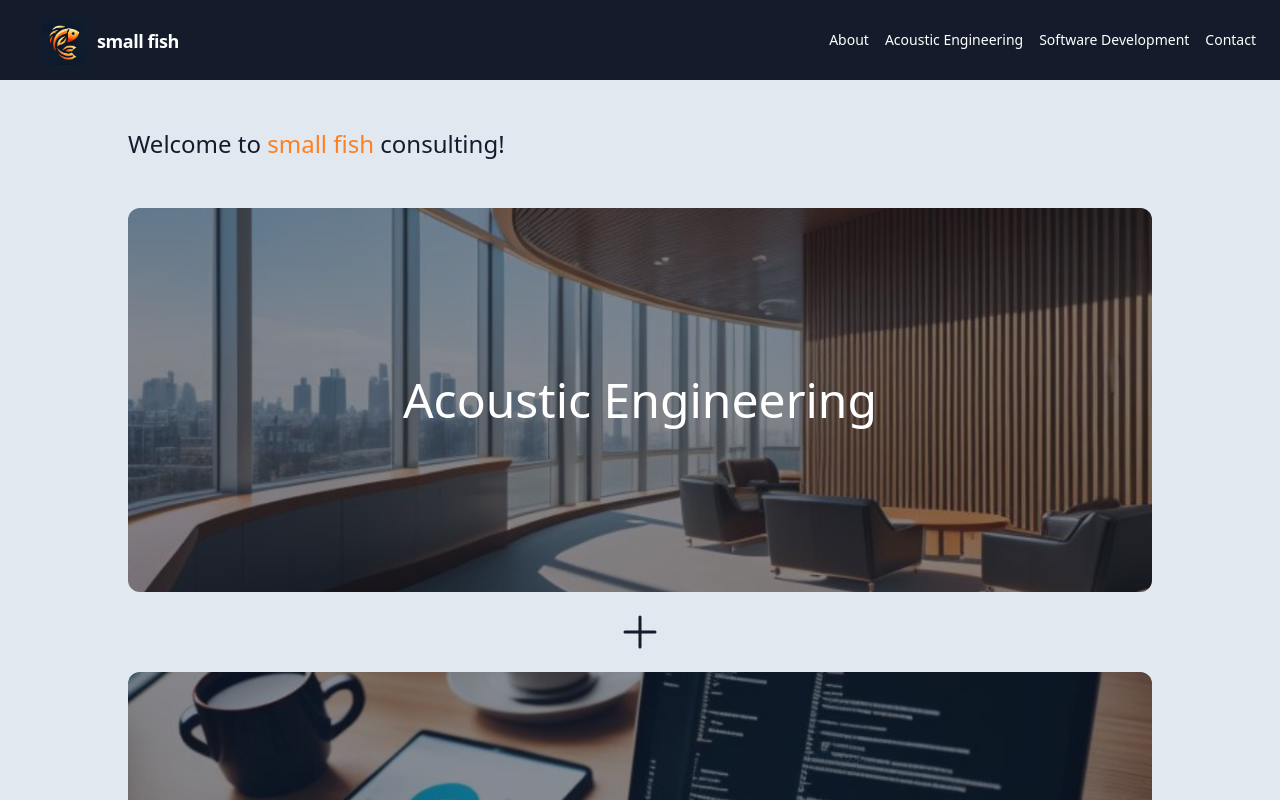
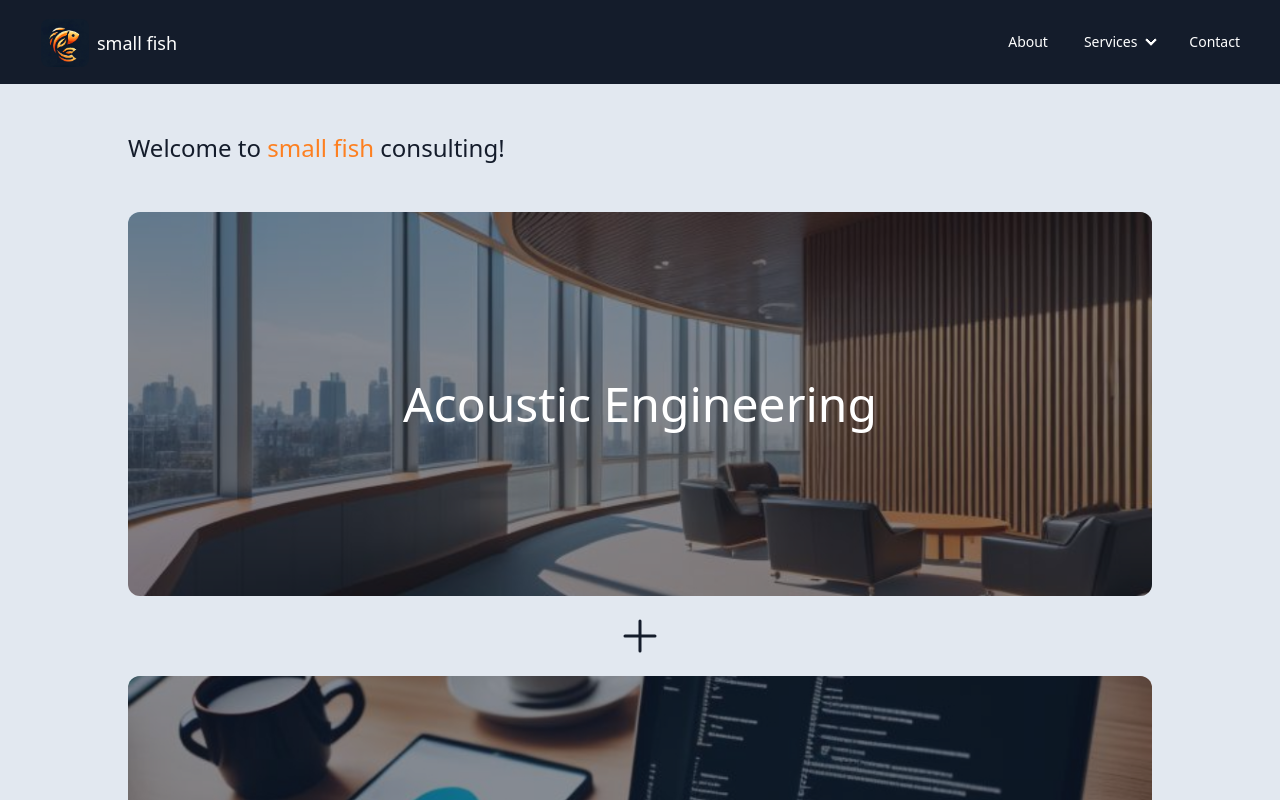
Before and after one commit to aaronzhao1229/small-fish, a React (Vite) app: page / in a window 1280 px wide. Shown: the top 800 px of the page. Built offline with nearby package versions, Linux system fonts and the light colour scheme.

Commit message:
adjust navbar

```diff
--- a/src/components/Diff.jsx
+++ b/src/components/Diff.jsx
@@ -1,11 +1,27 @@
+import { useNavigate } from 'react-router-dom'
 export default function Diff() {
+  const navigate = useNavigate()
   return (
     <div className="diff aspect-[16/9]">
-      <div className="diff-item-1">
-        <img alt="daisy" src="../mountaineering.jpg" />
+      <div
+        className="diff-item-1"
+        onClick={() => {
+          navigate('/software')
+        }}
+      >
+        <div className="bg-primary text-primary-content grid place-content-center text-7xl font-black">
+          Software Engineering
+        </div>
       </div>
-      <div className="diff-item-2">
-        <img alt="daisy" src="../tramping.jpg" />
+      <div
+        className="diff-item-2"
+        onClick={() => {
+          navigate('/acoustic')
+        }}
+      >
+        <div className="bg-base-200 grid place-content-center text-7xl font-black">
+          Acoustic Engineering
+        </div>
       </div>
       <div className="diff-resizer"></div>
     </div>
--- a/src/layout/Home.jsx
+++ b/src/layout/Home.jsx
@@ -1,6 +1,8 @@
 import { PlusIcon } from '@heroicons/react/24/solid'
 import { useNavigate } from 'react-router-dom'
+
 import BgImage from '../components/BgImage'
+import Diff from '../components/Diff'
 export default function Home() {
   const navigate = useNavigate()
 
@@ -30,6 +32,7 @@ export default function Home() {
           navigate('/software')
         }}
       />
+
     </div>
   )
 }
--- a/src/layout/Navbar1.jsx
+++ b/src/layout/Navbar1.jsx
@@ -1,4 +1,4 @@
-import { NavLink } from 'react-router-dom'
+import { NavLink, Link } from 'react-router-dom'
 import { useState } from 'react'
 export default function Navbar() {
   const [isOpen, setIsOpen] = useState(false)
@@ -15,13 +15,13 @@ export default function Navbar() {
               />
             </div>
           </div>
-          <p className="text-white text-lg tracking-tight">small fish</p>
+          <p className="text-white text-lg font-extralight">small fish</p>
         </NavLink>
       </div>
 
       <div className="block lg:hidden">
         <button
-          className="flex items-center px-3 py-2 border rounded text-white border-white hover:text-white hover:border-princeton-orange hover:text-princeton-orange"
+          className="flex items-center px-3 py-2 mr-2 border rounded text-white border-white hover:text-white hover:border-princeton-orange hover:text-princeton-orange"
           onClick={() => {
             setIsOpen(!isOpen)
           }}
@@ -44,7 +44,7 @@ export default function Navbar() {
         >
           About
         </a>
-        <a
+        {/* <a
           href="/acoustic"
           className="block mt-4 lg:inline-block lg:mt-0  hover:text-princeton-orange mr-4"
         >
@@ -55,11 +55,26 @@ export default function Navbar() {
           className="block mt-4 lg:inline-block lg:mt-0  hover:text-princeton-orange mr-4"
         >
           Software Development
-        </a>
+        </a> */}
+        <ul className="menu menu-horizontal px-1 text-white mr-4">
+          <li>
+            <details>
+              <summary className="hover:text-princeton-orange">Services</summary>
+              <ul className="p-2 z-10 w-52 text-raisin-black">
+                <li className="rounded-lg">
+                  <a href="/acoustic">Acoustic Engineering</a>
+                </li>
+                <li className="rounded-lg">
+                  <a href="/software">Software Development</a>
+                </li>
+              </ul>
+            </details>
+          </li>
+        </ul>
 
         <a
           href="/contact"
-          className="block mt-4 lg:inline-block lg:mt-0  hover:text-princeton-orange"
+          className="block mt-4 lg:inline-block lg:mt-0  hover:text-princeton-orange mr-4"
         >
           Contact
         </a>
```
